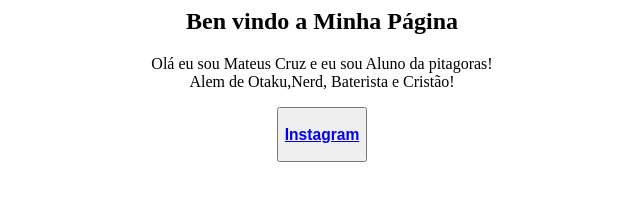
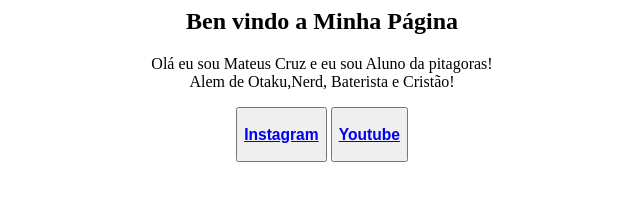
Before and after one commit to mtczurc/mtczurc.github.io, a plain HTML site: page index.html in a window 1280 px wide. Shown: the whole page, without its empty margins (318-958 px from the left). Drawn offline with Linux system fonts and the light colour scheme.

Commit message:
Link youtube add

```diff
--- a/index.html
+++ b/index.html
@@ -16,7 +16,13 @@
         <button>
            <a href="https://www.instagram.com/mat_zurc/?hl=pt-br">
                <h3>Instagram</h3></a>
+
         </button>
+    <button>
+        <a href="https://www.youtube.com/"><h3>Youtube</h3></a>
+    </button>
         </center>
+
+
     </body>
 </html>
```
